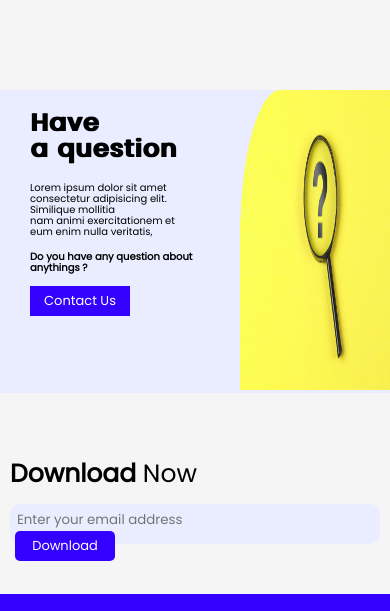
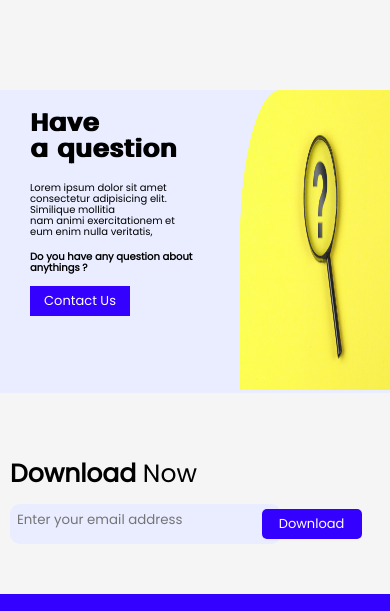
Before and after one commit to RenusreeMadhavarapu/Web-Developer-Home-Page, a website: page index.html in a window 390 px wide. Shown: the part 1741-2352 px from the top of the page. Drawn offline with Linux system fonts and the light colour scheme.

Commit message:
download section update

```diff
--- a/style.css
+++ b/style.css
@@ -936,11 +936,18 @@ img.arrow{
         align-items:flex-start;
         margin-left:10px;
         margin-right:10px;
+        position:relative;
 
       }
 
       .download-content h1{
         text-align:center;
+      }
+      .download-email button{
+        position:absolute;
+        right:5%;
+
+
       }
     }
 
```
